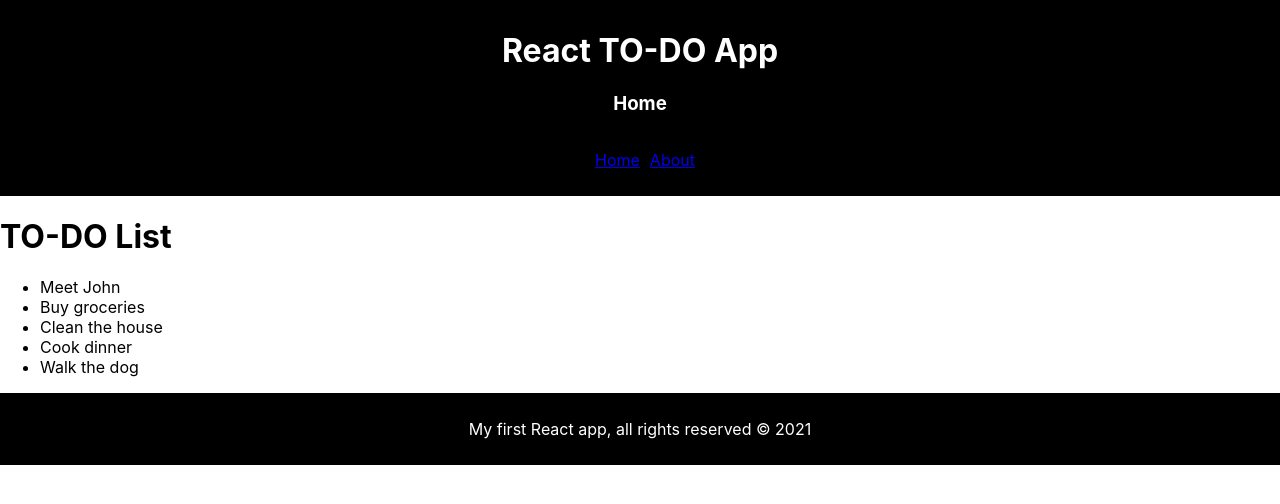
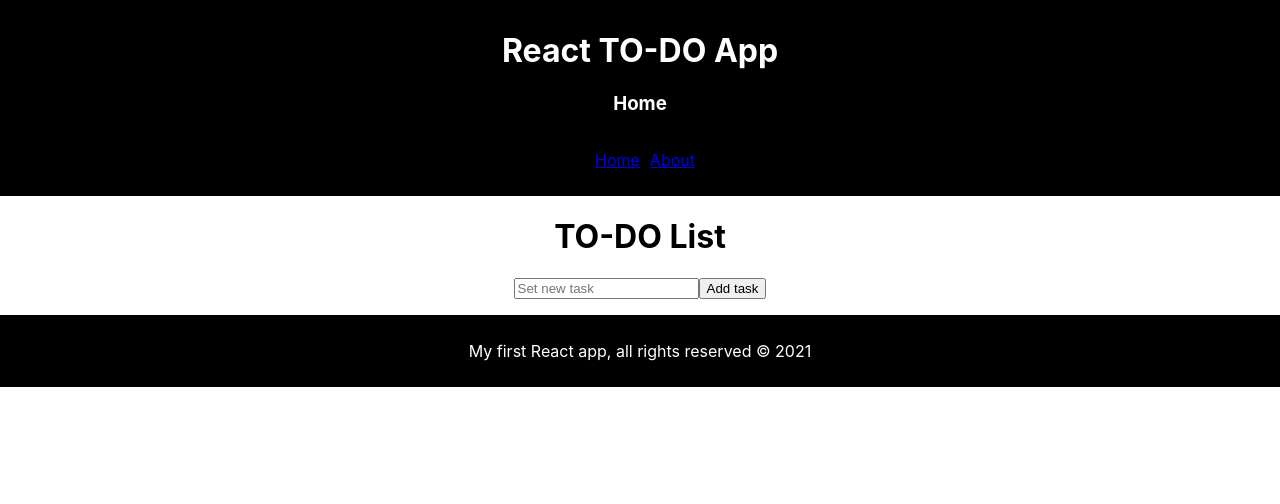
Before and after one commit to schmidtchristopher1/my_first_ReactApp, a React (Create React App) app: page / in a window 1280 px wide. Shown: the top 504 px of the page. Built offline with nearby package versions, Linux system fonts and the light colour scheme.

Commit message:
Implement interactive TO-DO list in Home component with task addition functionality

```diff
--- a/src/Home.js
+++ b/src/Home.js
@@ -1,28 +1,63 @@
-import React from "react";
+import React, {useState} from "react";
 import Header from "./components/Header";
 import Footer from "./components/Footer";
 
 function Home() {
-	const tasks = [
-		"Meet John",
-		"Buy groceries",
-		"Clean the house",
-		"Cook dinner",
-		"Walk the dog",
-	];
+    // const tasks = [
+    //     "Meet John",
+    //     "Buy groceries",
+    //     "Clean the house",
+    //     "Cook dinner",
+    //     "Walk the dog",
+    // ];
+
+    const [task, setTask] = useState([]);
+    const [inputTask, setInputTask] = useState('');
+
+    function addTask() {
+        if (!inputTask) return;
+        setTask([...task, inputTask]);
+        setInputTask('');
+    }
 
     function renderList() {
-		return tasks.map((task, index) => <li key={index}>{task}</li>);
+        return (
+            <div>
+                <ul>
+                    {task.map((task, index) => (
+                        <li key={index}>{task}</li>
+                    ))}
+                </ul>
+                <input type="text" value={inputTask} onChange={(e) => setInputTask(e.target.value)}
+                       placeholder="Set new task"/>
+                <button onClick={addTask}>
+                    Add task
+                </button>
+            </div>
+        )
     }
 
     return (
         <div>
-			<Header name='Home' />
-			<h1>TO-DO List</h1>
-			<ul>{renderList()}</ul>
-			<Footer />
+            <Header name='Home'/>
+            <h1 style={styles.h1}>TO-DO List</h1>
+            <ul style={styles.ul}>{renderList()}</ul>
+            <Footer/>
         </div>
     );
 }
 
+const styles = {
+    ul: {
+        display: "flex",
+        flexDirection: "column",
+        alignItems: "center",
+        listStyle: "none",
+        padding: "0",
+    },
+    h1: {
+        textAlign: "center",
+    }
+}
+
 export default Home;
```
Lines whose indentation alone changed are shown as unchanged.
